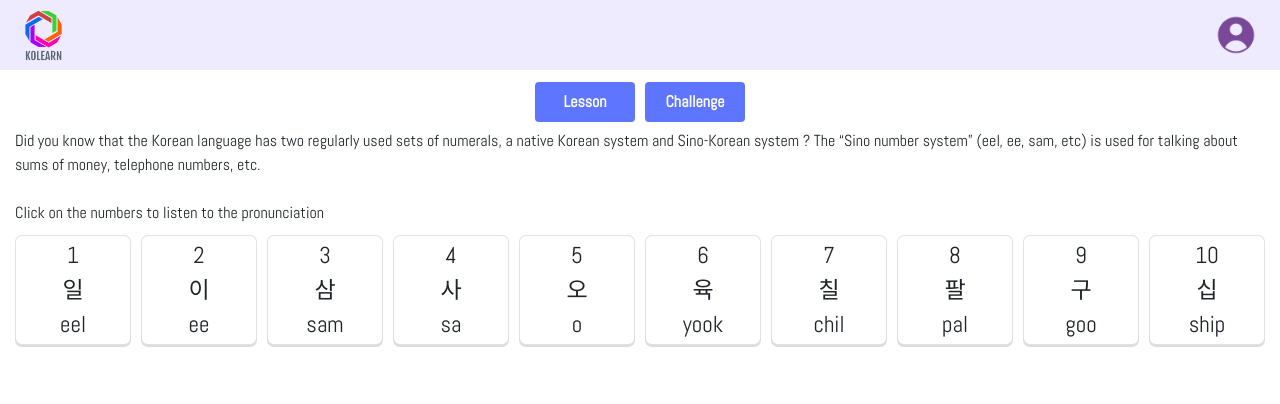
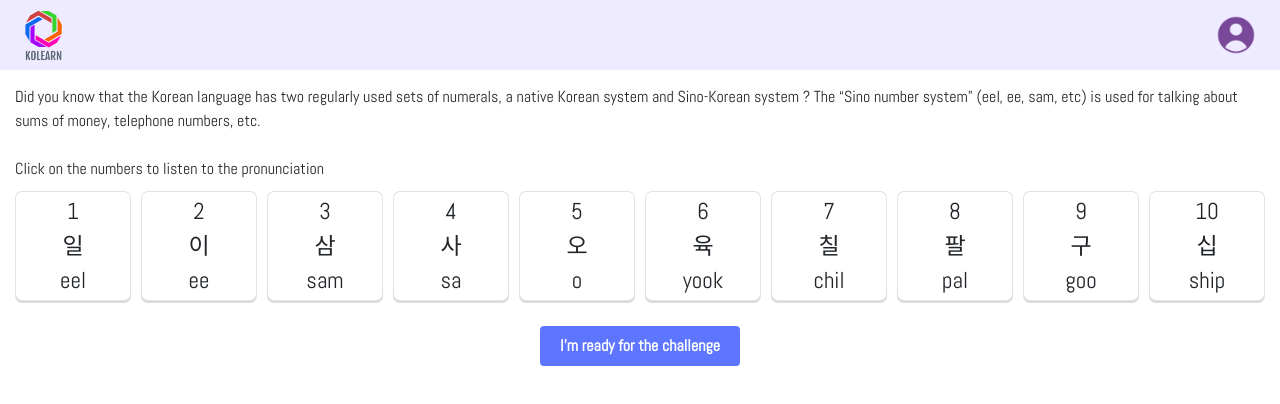
Before and after one commit to ting-c/language_app, a React (Create React App) app: page /skill in a window 1280 px wide. Shown: the top 404 px of the page. Built offline with nearby package versions, Linux system fonts and the light colour scheme.

Commit message:
created challenge generator function

```diff
--- a/src/components/ChallengeContainer/ChallengeContainer.jsx
+++ b/src/components/ChallengeContainer/ChallengeContainer.jsx
@@ -3,17 +3,27 @@ import './ChallengeContainer.styles.scss';
 import ChallengeHeader from './../ChallengeHeader/ChallengeHeader';
 import ChallengeContent from './../ChallengeContent/ChallengeContent';
 import ChallengeOptions from './../ChallengeOptions/ChallengeOptions';
-import { header, content, options, answer } from './../../data-store/number_sino/number_sino_challenge';
+import { generateChallenge } from './../../data-store/number_sino/number_sino_challenge';
 
 const ChallengeContainer = () => {
+	const { header, content, options, answer } = generateChallenge();
+
 	const [selectedOptionId, optionClicked] = useState(null);
+	const [showFooter, checkButtonClicked] = useState(false);
+	const [footerMessage, changeFooterMessage] = useState(null);
+	const [footerColor, setFooterColor] = useState(null);
 
 	const checkAnswer = () => {
-			if (selectedOptionId === answer.id) {
-				console.log("answer is correct");
-			} else {
-				console.log("wrong answer");
-			}
+		if (selectedOptionId === null) return;
+
+		if (selectedOptionId === answer.id) {
+			changeFooterMessage("Correct!");
+			setFooterColor('green');
+		} else {
+			changeFooterMessage(`Correct answer : ${answer.korean_char}`);
+			setFooterColor("red");
+		}
+		checkButtonClicked(true);
 	};
 
 	return (
@@ -21,7 +31,14 @@ const ChallengeContainer = () => {
 			<ChallengeHeader {...{ header }} />
 			<ChallengeContent {...{ content }} />
 			<ChallengeOptions {...{ options, answer, optionClicked }} />
-			<button className='check-button' onClick={() => checkAnswer(answer.id)}>Check</button>
+			{ showFooter ? (
+					<div className={`footer-${footerColor}`}>
+						{footerMessage}
+					</div>
+				) : (
+					<button className='check-button' onClick={() => checkAnswer(answer.id)}>Check</button>
+				)
+			}
 		</div>
 	);};
 
--- a/src/components/ChallengeContainer/ChallengeContainer.styles.scss
+++ b/src/components/ChallengeContainer/ChallengeContainer.styles.scss
@@ -4,6 +4,21 @@
   align-items: center;
   text-align: center;
   font-size: 20px;
+
+  .footer-green, .footer-red {
+    width: 100%;
+    height: 100px;
+    font-weight: 600;
+    font-size: 25px;
+    padding: 10px;
+  }
+
+  .footer-green{
+    background-color: rgb(82, 235, 146);
+  }
+  .footer-red{
+    background-color: rgb(255, 128, 128);
+  }
 
   .check-button {
     height: 40px;
--- a/src/data-store/number_sino/number_sino_challenge.js
+++ b/src/data-store/number_sino/number_sino_challenge.js
@@ -1,15 +1,19 @@
 import number_sino from './number_sino';
 
+export const generateChallenge = () => {
 	const number_list = number_sino.number_list;
 	const random_number =	number_list[Math.floor(Math.random() * number_list.length)];
 	const incorrect_random_numbers = number_sino.number_list.filter(
 		number => number.id !== random_number.id
 	);
 
-export const answer = random_number;
+	const answer = random_number;
 	const incorrect_options = incorrect_random_numbers.slice(0,3);
-const unsorted_options = [...incorrect_options, answer];
+	const unshuffled_options = [...incorrect_options, answer];
 
-export const header = "Choose the correct korean character for the number";
-export const content = random_number;
-export const options = unsorted_options.sort(() => Math.random() - 0.5);
+	const header = "Choose the correct korean character for the number";
+	const content = random_number;
+	const options = unshuffled_options.sort(() => Math.random() - 0.5);
+
+	return {header, content, options};
+}
--- a/src/pages/SkillPage/SkillPage.jsx
+++ b/src/pages/SkillPage/SkillPage.jsx
@@ -4,18 +4,27 @@ import LessonContainer from  './../../components/LessonContainer/LessonContainer
 import ChallengeContainer from  './../../components/ChallengeContainer/ChallengeContainer';
 
 const SkillPage = () => {
-
 	const [displayChallenge, setChallenge] = useState(false);
 
 	return (
 		<div className="SkillPage">
-			<div className='button-group'>
-				<button onClick={() => setChallenge(false)}>Lesson</button>
-				<button onClick={() => setChallenge(true)}>Challenge</button>
-			</div>
-
-			{displayChallenge ? <ChallengeContainer /> : <LessonContainer />}
+			{displayChallenge ? (
+				<div>
+					<ChallengeContainer />
+					<button className="lesson-button" onClick={() => setChallenge(false)}>
+						Back to lesson
+					</button>
+				</div>
+			) : (
+				<div>
+					<LessonContainer />
+					<button className="challenge-button" onClick={() => setChallenge(true)}>
+						I'm ready for the challenge
+					</button>
+				</div>
+			)}
 		</div>
-	);};
+	);
+};
 
 export default SkillPage;
--- a/src/pages/SkillPage/SkillPage.styles.scss
+++ b/src/pages/SkillPage/SkillPage.styles.scss
@@ -3,20 +3,28 @@
   flex-direction: column;
   justify-self: center;
   padding: 10px;
-
-  .button-group {
   text-align: center;
 
-    Button {
-      margin: 2px 5px;
+  .challenge-button {
+    margin: 20px 5px;
     font-weight: 600;
     height: 40px;
-      width: 100px;
+    width: 200px;
     border: none;
     background-color: rgb(94, 118, 255);
     border-radius: 4px;
     color: white;
   }
+  .lesson-button {
+    margin: 15px 5px;
+    font-weight: 800;
+    font-size: 14px;
+    height: 30px;
+    width: 100px;
+    border: none;
+    background-color: rgb(154, 126, 255);
+    border-radius: 4px;
+    color: white;
   }
 
 }
```
Lines whose indentation alone changed are shown as unchanged.
